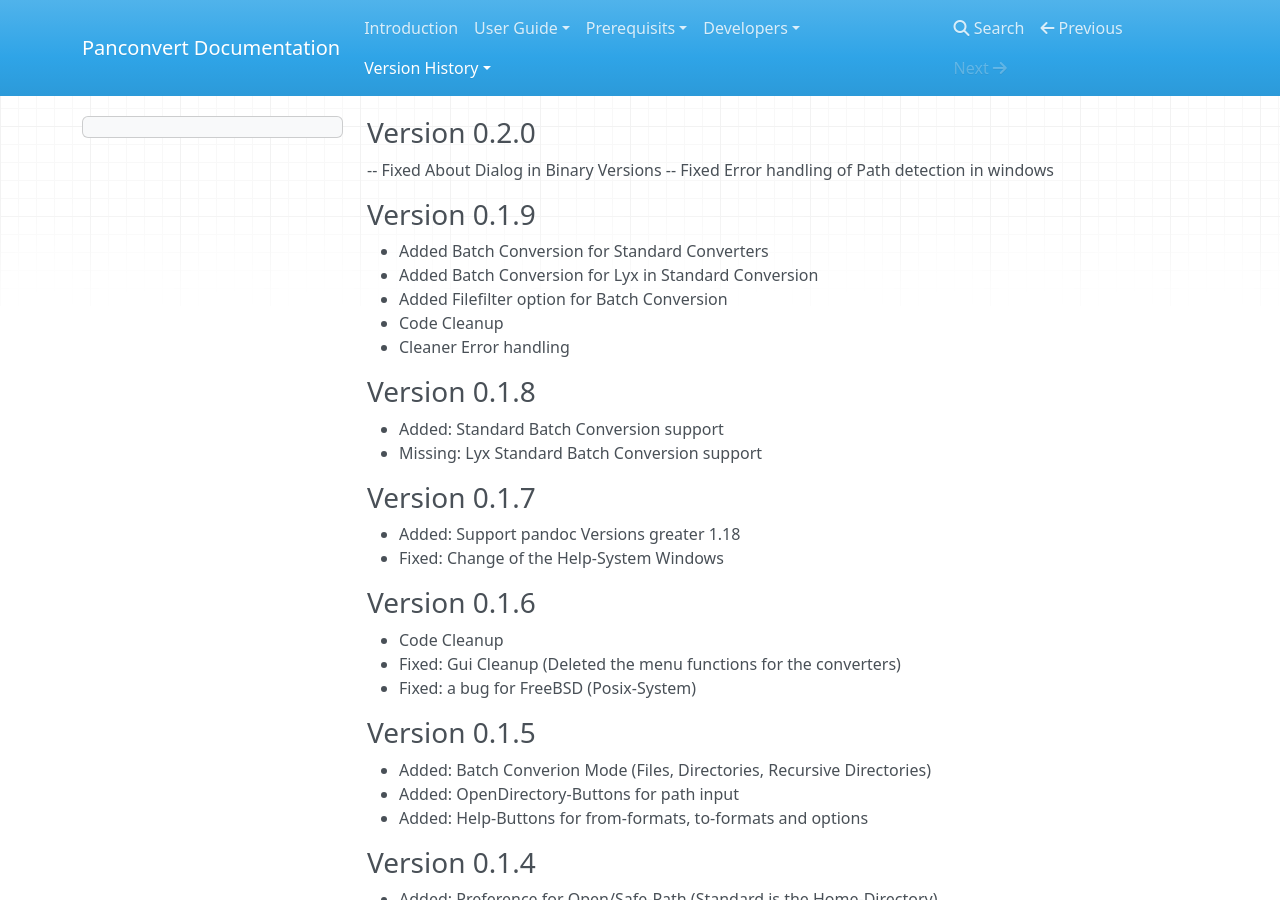
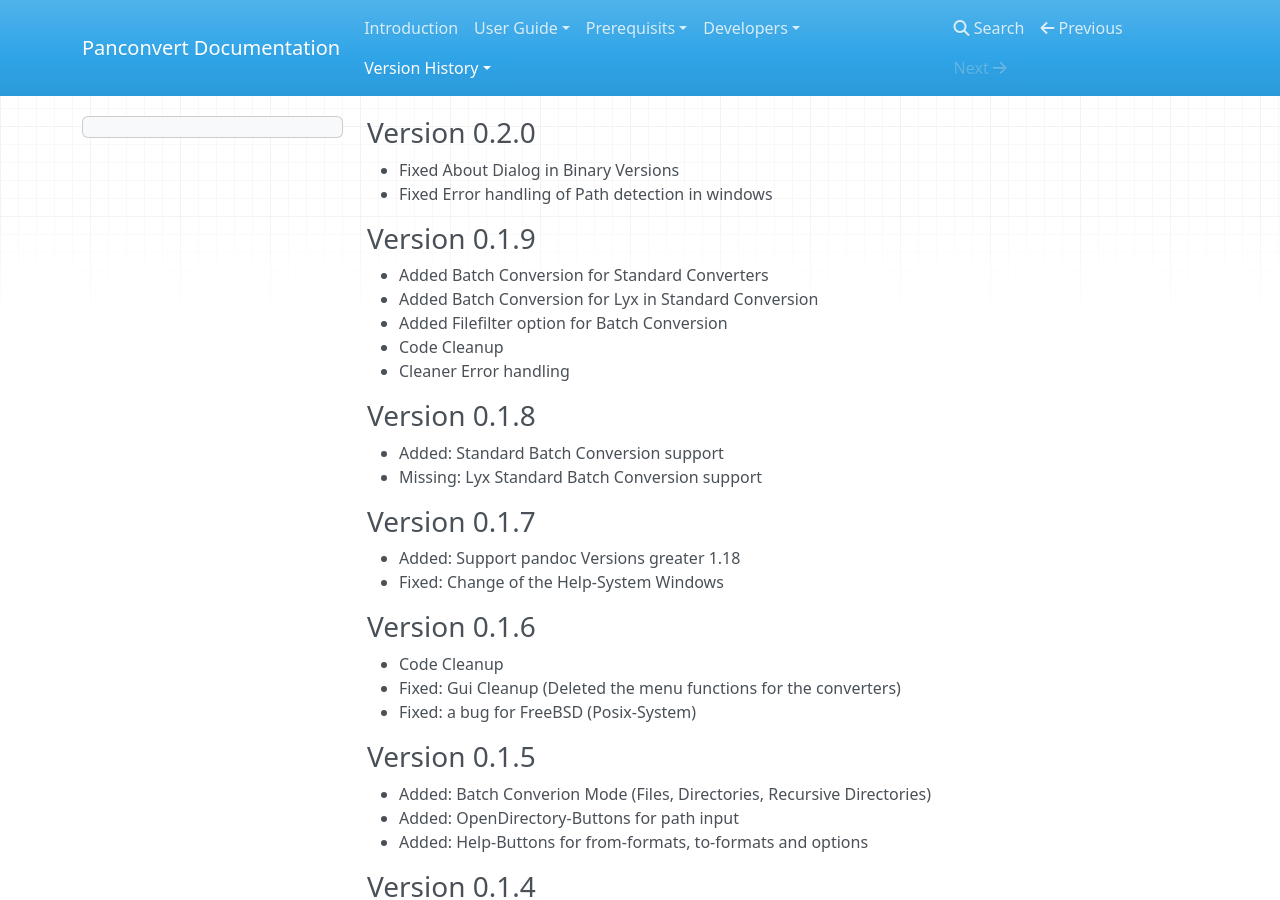
Before and after one commit to apaeffgen/PanConvert, an MkDocs documentation site: the page built from docs/version/changelog.md, in a window 1280 px wide and 900 px high. Built offline with MkDocs 1.6.1, drawn with Linux system fonts in a browser that asks for light colours; nearby versions of some CDN libraries; old or Windows-style settings are respelled for this version of MkDocs.

```diff
--- a/docs/version/changelog.md
+++ b/docs/version/changelog.md
@@ -1,6 +1,6 @@
 ### Version 0.2.0
--- Fixed About Dialog in Binary Versions
--- Fixed Error handling of Path detection in windows
+- Fixed About Dialog in Binary Versions
+- Fixed Error handling of Path detection in windows
 
 ### Version 0.1.9
 - Added Batch Conversion for Standard Converters
```
